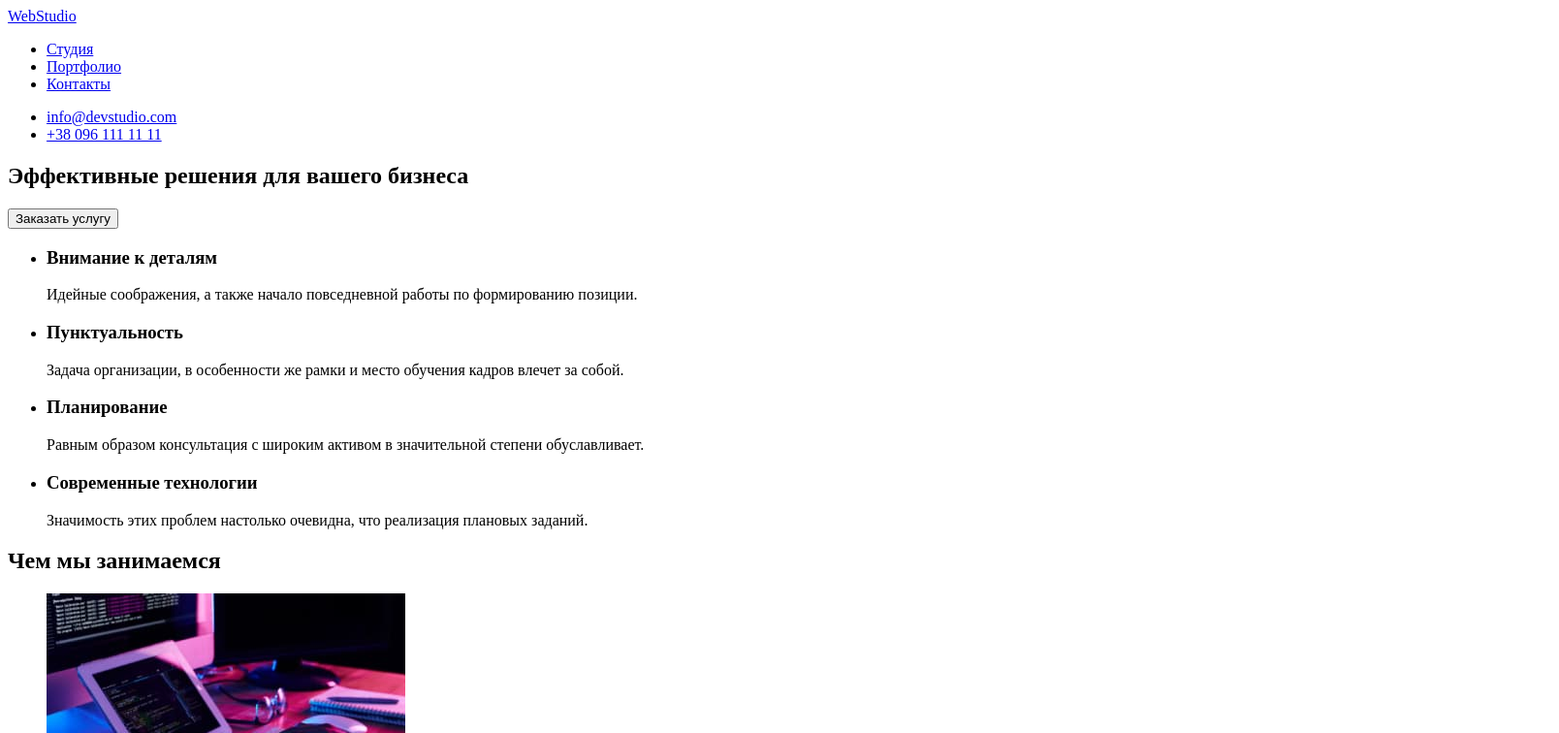
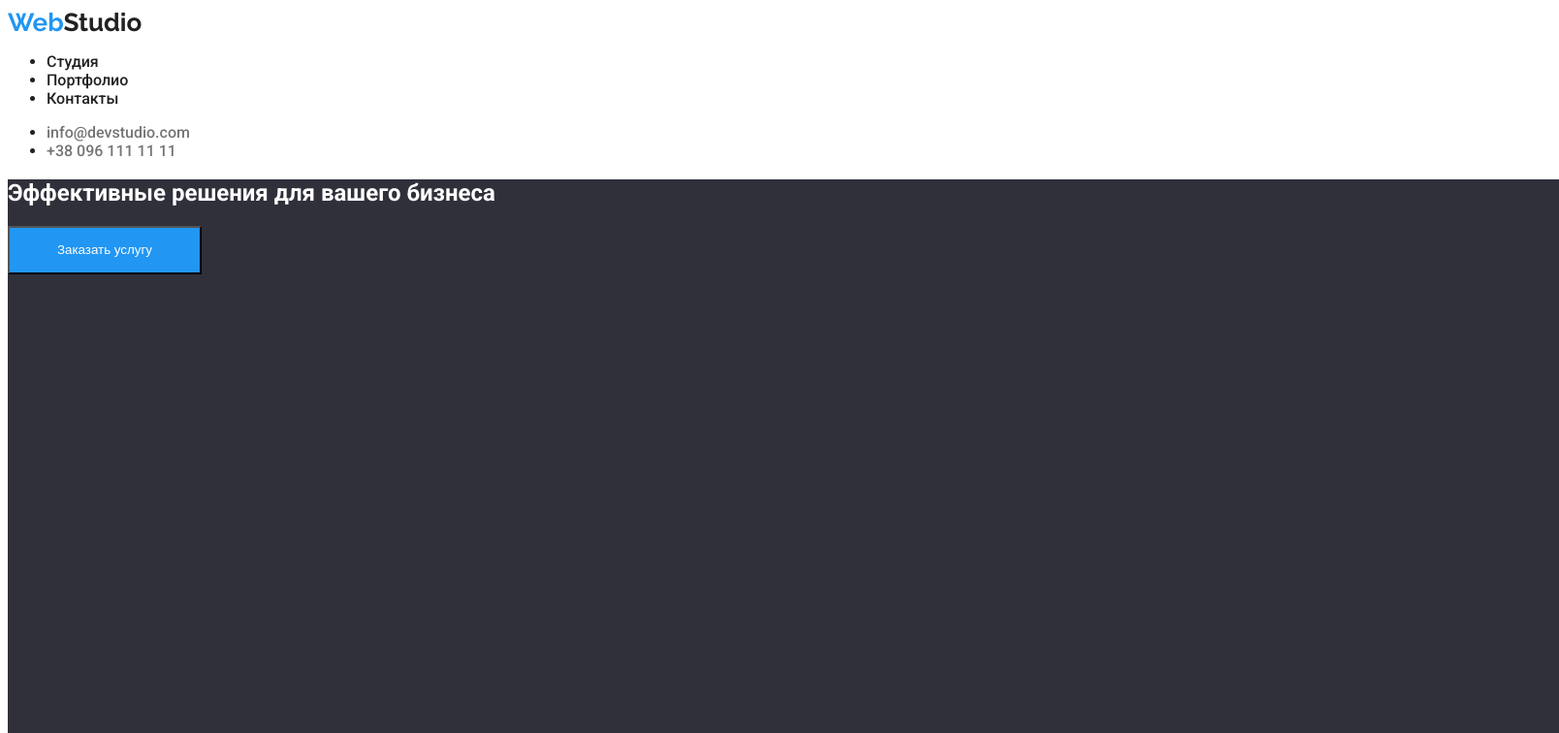
Before and after one commit to puerarongo/goit-markup-hw-02, a plain HTML site: page index.html in a window 1280 px wide. Shown: the top 756 px of the page at 97% size, 1608 px wide, since content can reach past the window. Drawn offline with Linux system fonts and the light colour scheme.

Commit message:
Add styles
Добавлены элементы стилей

```diff
--- a/css/styles.css
+++ b/css/styles.css
@@ -0,0 +1,94 @@
+:root {
+  --title-color: #212121;
+  --active-linc-color: #2196f3;
+  --text-color: #757575;
+  --header-white: #ffffff;
+  --background-white: #e5e5e5;
+  --background-team: #f5f4fa;
+  --background-footer-color: #2f303a;
+}
+
+body {
+  font-family: "Roboto", sans-serif, "Raleway", sans-serif;
+  color: var(--title-color, black);
+  text-decoration: none;
+}
+
+/* !!! Header and Footer !!! */
+
+.header {
+  background-color: var(--header-white, white);
+  font-weight: 500;
+}
+
+.footer {
+  color: var(--header-white, white);
+  background-color: var(--background-footer-color, black);
+}
+
+.logo {
+  text-decoration: none;
+  font-family: "Raleway", sans-serif;
+  font-size: 26px;
+  color: var(--active-linc-color, lightblue);
+}
+
+.logo__header {
+  color: var(--title-color, black);
+}
+
+.logo__footer {
+  color: var(--header-white, white);
+}
+
+.nav__link {
+  text-decoration: none;
+  color: var(--title-color, black);
+}
+
+.contact {
+  text-decoration: none;
+  color: var(--text-color, gray);
+}
+
+.nav__link:hover,
+.nav__link:focus,
+.contact:hover,
+.contact:focus {
+  color: var(--active-linc-color, lightblue);
+}
+
+/* !!! Main block !!! */
+
+.section__main {
+  color: var(--header-white);
+  background-color: var(--background-footer-color, gray);
+  width: 1600px;
+  height: 600px;
+}
+
+.main__button {
+  color: var(--header-white, white);
+  background-color: var(--active-linc-color, lightblue);
+  cursor: pointer;
+  width: 200px;
+  height: 50px;
+}
+
+/* !!! Features, Pictures and Team block !!! */
+
+.features__text,
+.team__prof {
+  color: var(--text-color, gray);
+}
+
+.title {
+}
+
+.section__team {
+  background-color: var(--background-team);
+}
+
+.team__item {
+  background-color: var(--header-white, white);
+}
--- a/index.html
+++ b/index.html
@@ -2,18 +2,24 @@
 <html lang="ru">
   <head>
     <meta charset="UTF-8" />
-    <link rel="stylesheet" type="text/css" href="#" />
     <meta http-equiv="X-UA-Compatible" content="IE=edge" />
     <meta name="viewport" content="width=device-width, initial-scale=1.0" />
     <title>WebStudio (Version 2.1)</title>
+    <link rel="stylesheet" type="text/css" href="./css/styles.css" />
+    <link rel="preconnect" href="https://fonts.googleapis.com" />
+    <link rel="preconnect" href="https://fonts.gstatic.com" crossorigin />
+    <link
+      href="https://fonts.googleapis.com/css2?family=Raleway:wght@700&family=Roboto:wght@400;500;700;900&display=swap"
+      rel="stylesheet"
+    />
   </head>
 
   <body>
     <!-- HEADER -->
 
-    <header class="#">
+    <header class="header">
       <div class="container">
-        <a href="#">Web<span>Studio</span></a>
+        <a class="logo" href="#">Web<span class="logo__header">Studio</span></a>
 
         <nav class="nav">
           <ul>
@@ -39,7 +45,7 @@
     <main>
       <!-- MAIN_BLOCK -->
 
-      <section class="section">
+      <section class="section__main">
         <!-- main -->
         <div class="container">
           <h1 class="main__title">Эффективные решения для вашего бизнеса</h1>
@@ -140,7 +146,7 @@
 
       <!-- TEAM -->
 
-      <section class="section">
+      <section class="section__team">
         <div class="container">
           <h2 class="title">Наша команда</h2>
 
@@ -215,7 +221,7 @@
 
     <footer class="footer">
       <div class="container">
-        <a href="#">Web<span>Studio</span></a>
+        <a class="logo" href="#">Web<span class="logo__footer">Studio</span></a>
 
         <address class="address">г. Киев, пр-т Леси Украинки, 26</address>
 
```
Also changed, not shown: portfolio.html (+10 -4 lines).
